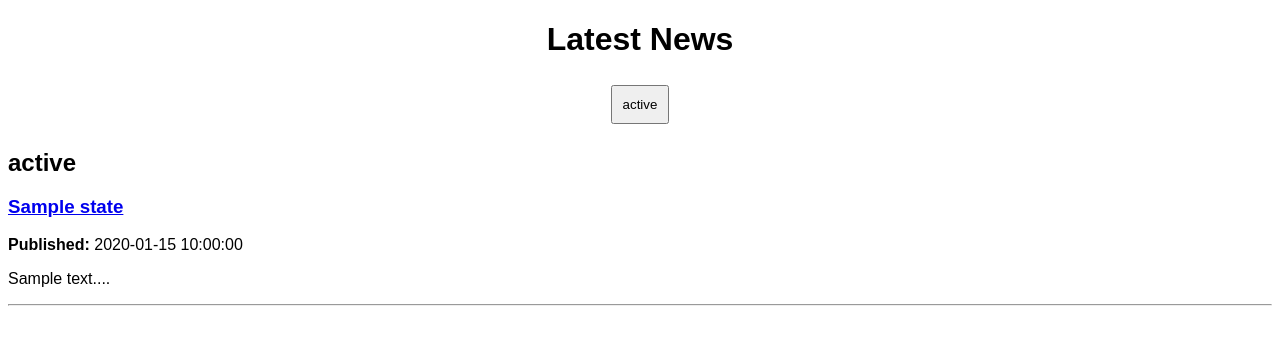
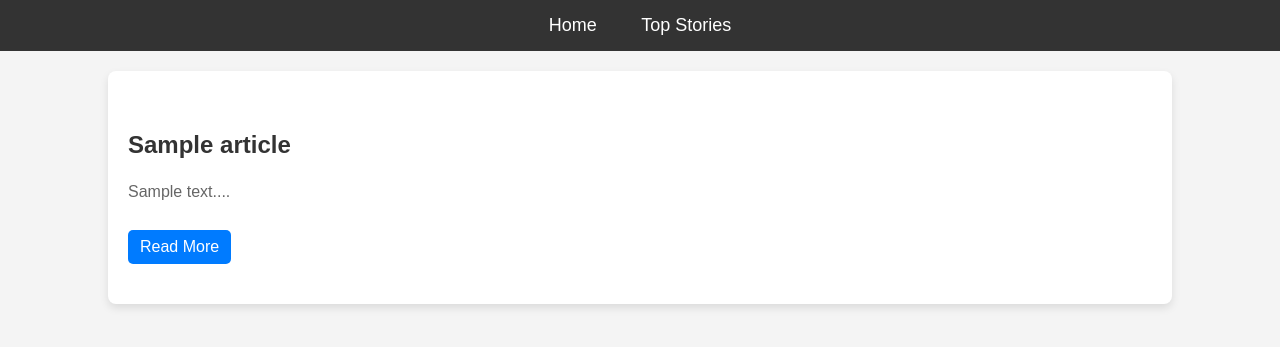
Before and after one commit to gokulan006/Flash-News, a Flask app: template templates/blog.html in a window 1280 px wide. Shown: the top 347 px of the page. Run offline with Flask 3, Linux system fonts and the light colour scheme; the template is opened without the code that fills it: most values are stand-ins (such as "Sample title", 1, 10 or a date in 2020).

Commit message:
Update blog.html

```diff
--- a/templates/blog.html
+++ b/templates/blog.html
@@ -5,39 +5,75 @@
     <meta name="viewport" content="width=device-width, initial-scale=1.0">
     <title>News Blog</title>
     <style>
-        body { font-family: Arial, sans-serif; }
-        .state-buttons { text-align: center; margin-bottom: 20px; }
-        .state-buttons button { margin: 5px; padding: 10px; cursor: pointer; }
-        .news-section { margin: 20px 0; }
-        .news-title { font-size: 1.5em; margin-bottom: 10px; }
+        body {
+            font-family: 'Arial', sans-serif;
+            background-color: #f4f4f4;
+            margin: 0;
+            padding: 0;
+        }
+        .navbar {
+            background-color: #333;
+            padding: 15px;
+            text-align: center;
+        }
+        .navbar a {
+            color: white;
+            text-decoration: none;
+            padding: 14px 20px;
+            font-size: 18px;
+        }
+        .navbar a:hover {
+            background-color: #575757;
+        }
+        .container {
+            width: 80%;
+            margin: 20px auto;
+            background: white;
+            padding: 20px;
+            border-radius: 8px;
+            box-shadow: 0px 4px 8px rgba(0, 0, 0, 0.1);
+        }
+        .news-article {
+            border-bottom: 1px solid #ddd;
+            padding: 20px 0;
+        }
+        .news-article:last-child {
+            border-bottom: none;
+        }
+        .news-article h2 {
+            color: #333;
+        }
+        .news-article p {
+            color: #666;
+            line-height: 1.6;
+        }
+        .read-more {
+            display: inline-block;
+            margin-top: 10px;
+            padding: 8px 12px;
+            background-color: #007BFF;
+            color: white;
+            text-decoration: none;
+            border-radius: 5px;
+        }
+        .read-more:hover {
+            background-color: #0056b3;
+        }
     </style>
-    <script>
-        function scrollToState(stateId) {
-            document.getElementById(stateId).scrollIntoView({ behavior: 'smooth' });
-        }
-    </script>
 </head>
 <body>
-    <h1 style="text-align: center;">Latest News</h1>
-
-    <div class="state-buttons">
-        {% for state in news_articles|groupby('state') %}
-            <button onclick="scrollToState('{{ state.grouper }}')">{{ state.grouper }}</button>
+    <div class="navbar">
+        <a href="/">Home</a>
+        <a href="#">Top Stories</a>
+    </div>
+    <div class="container">
+        {% for article in news_articles %}
+        <div class="news-article">
+            <h2>{{ article.Title }}</h2>
+            <p>{{ article.Content[:300] }}...</p>
+            <a href="{{ article.link }}" target="_blank" class="read-more">Read More</a>
+        </div>
         {% endfor %}
     </div>
-
-    {% for state, articles in news_articles|groupby('state') %}
-        <div id="{{ state }}" class="news-section">
-            <h2 class="news-title">{{ state }}</h2>
-            {% for article in articles %}
-                <div>
-                    <h3><a href="{{ article.link }}" target="_blank">{{ article.Title }}</a></h3>
-                    <p><strong>Published:</strong> {{ article.Published_date }}</p>
-                    <p>{{ article.Content[:400] }}...</p>
-                </div>
-                <hr>
-            {% endfor %}
-        </div>
-    {% endfor %}
 </body>
 </html>
```
